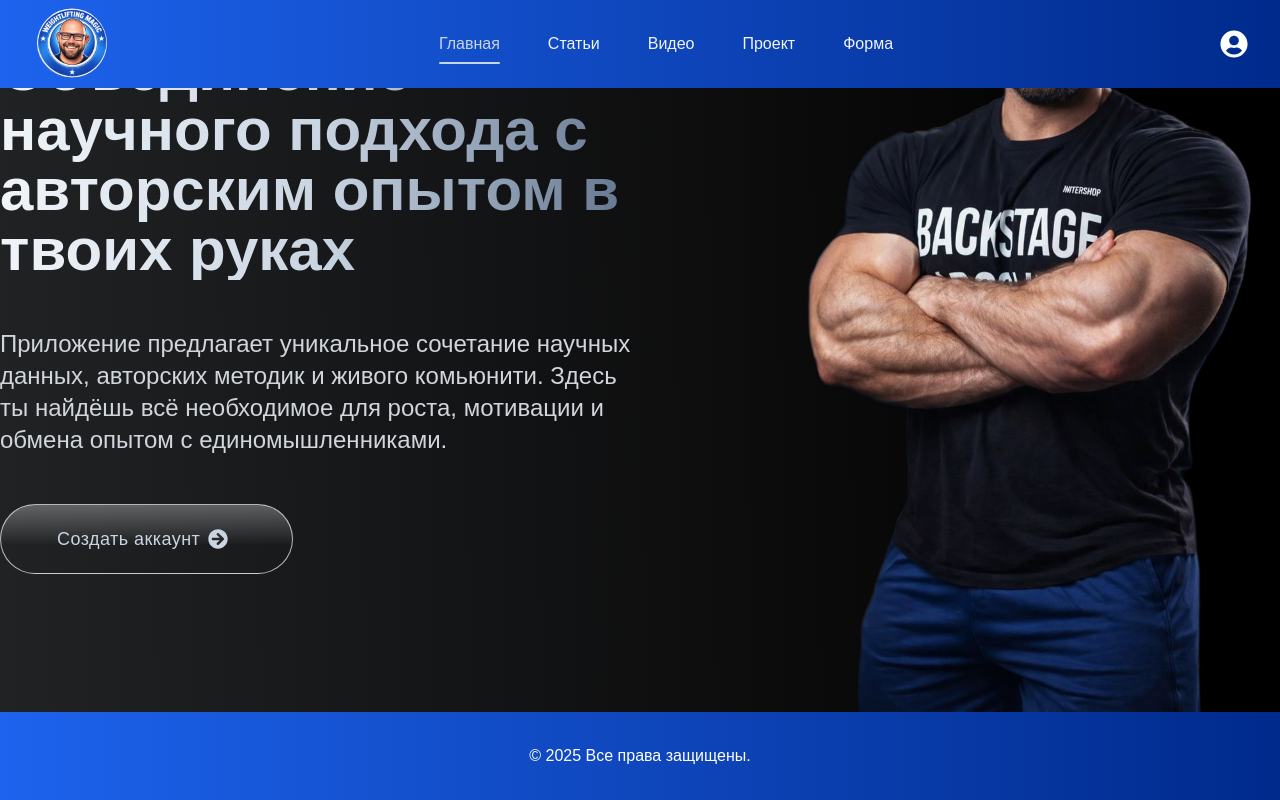
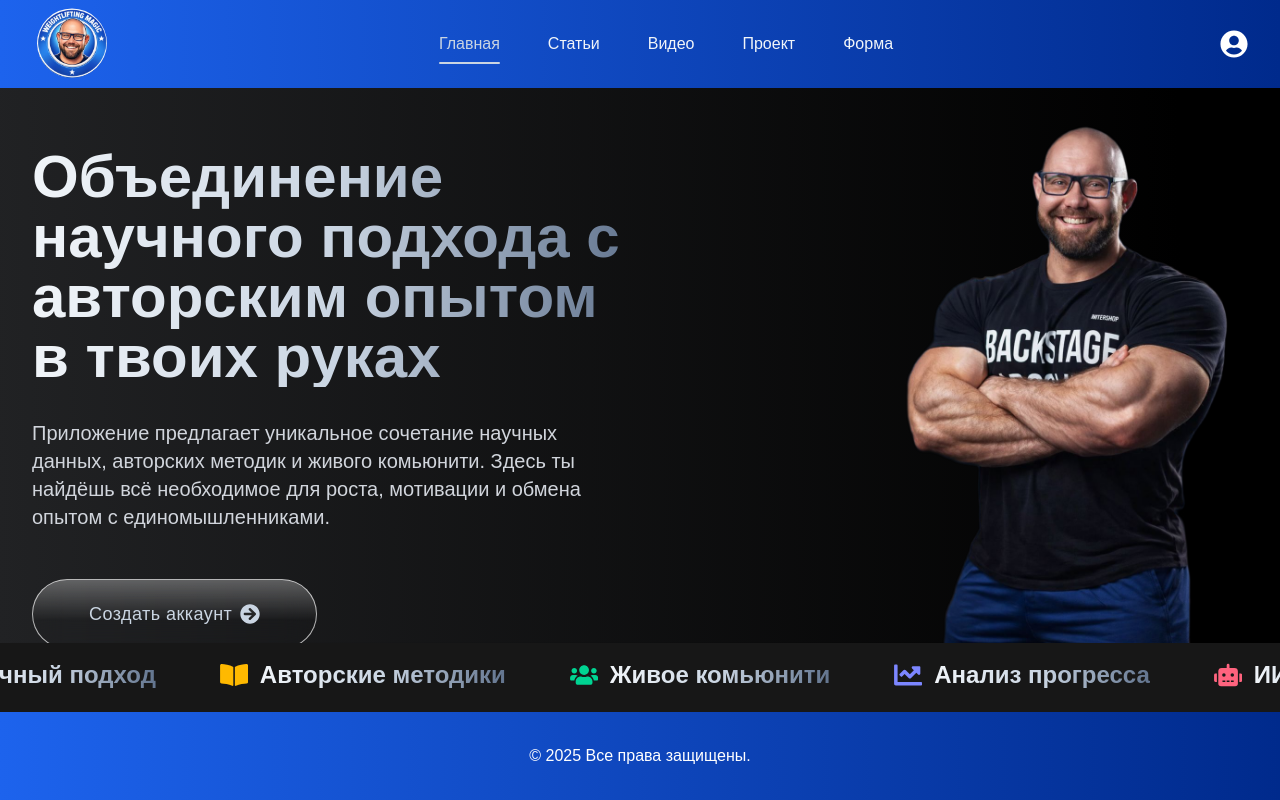
Before and after one commit to thermojam/weightlift-platform, a React (Vite) app in the folder frontend/: page / in a window 1280 px wide. Built offline with nearby package versions, Linux system fonts and the light colour scheme; no server answers.

Commit message:
advantages of the application

```diff
--- a/frontend/src/index.css
+++ b/frontend/src/index.css
@@ -54,3 +54,12 @@
         border: 1px solid rgba(255, 255, 255, 0.68);
     }
 }
+
+@keyframes marquee {
+    0% { transform: translateX(0); }
+    100% { transform: translateX(-50%); }
+}
+
+.animate-marquee {
+    animation: marquee 30s linear infinite;
+}
--- a/frontend/src/pages/Home.tsx
+++ b/frontend/src/pages/Home.tsx
@@ -1,42 +1,82 @@
 import React from 'react';
-import {Link} from 'react-router-dom';
-import {Button} from '@/shared/ui';
-import {FaArrowCircleRight} from "react-icons/fa";
+import { Link } from 'react-router-dom';
+import { Button, Marquee } from '@/shared/ui';
+import {
+    FaArrowCircleRight,
+    FaBrain,
+    FaUsers,
+    FaChartLine,
+    FaRobot,
+    FaBookOpen,
+    FaRunning
+} from "react-icons/fa";
 import mainImage from '@/assets/images/coach.png';
 
 export const Home: React.FC = () => {
+    const marqueeItems = [
+        { text: "Научный подход", icon: <FaBrain />, color: "text-cyan-400" },
+        { text: "Авторские методики", icon: <FaBookOpen />, color: "text-amber-400" },
+        { text: "Живое комьюнити", icon: <FaUsers />, color: "text-emerald-400" },
+        { text: "Анализ прогресса", icon: <FaChartLine />, color: "text-indigo-400" },
+        { text: "ИИ-Ассистент", icon: <FaRobot />, color: "text-rose-400" },
+        { text: "Рост и мотивация", icon: <FaRunning />, color: "text-orange-400" },
+    ];
+
     return (
-        <div className="container mx-auto px-4 sm:px-6 lg:px-0 h-full flex">
-            <div className="w-full flex items-end">
-                <div className="grid grid-cols-1 md:grid-cols-2 w-full">
-                    <div className="text-center md:text-left self-center">
-                        <h1 className="text-4xl lg:text-6xl font-bold bg-gradient-to-r from-slate-100 via-slate-300 to-slate-500 bg-clip-text text-transparent">
+        <div className="h-full w-full flex flex-col">
+
+            <div className="flex-grow overflow-y-auto hide-scrollbar">
+                <div className="container mx-auto px-4 sm:px-6 lg:px-8 h-full mt-8"> {/* Added h-full */}
+                    <div className="relative h-full">
+
+                        <div className="h-full grid grid-cols-1 md:grid-cols-2 items-center">
+
+                            <div className="md:h-full flex flex-col justify-center text-center md:text-left py-8 md:py-0 z-10">
+                                <h1 className="text-4xl sm:text-5xl lg:text-6xl font-bold bg-gradient-to-r from-slate-100 via-slate-300 to-slate-500 bg-clip-text text-transparent">
                                     Объединение научного подхода с авторским опытом в твоих руках
                                 </h1>
-                        <p className="text-2xl text-gray-300 my-12">
-                            Приложение предлагает уникальное сочетание научных данных, авторских методик и живого
-                            комьюнити.
-                            Здесь ты найдёшь всё необходимое для роста, мотивации и обмена опытом с единомышленниками.
+                                <p className="text-lg sm:text-xl text-gray-300 my-6 md:my-8 max-w-xl mx-auto md:mx-0">
+                                    Приложение предлагает уникальное сочетание научных данных, авторских методик и живого комьюнити. Здесь ты найдёшь всё необходимое для роста, мотивации и обмена опытом с единомышленниками.
                                 </p>
-                        <Link to="/auth">
-                            <div className="relative group inline-block">
-                                <Button variant="secondary" size="lg">
+                                <Link to="/auth" className="self-center md:self-start">
+                                    <div className="relative group inline-block mt-4">
+                                        <Button
+                                            variant="secondary"
+                                            size="lg"
+                                            className="bg-white/5 border border-white/20 backdrop-blur-lg hover:bg-white/10 transition-colors"
+                                        >
                                             Создать аккаунт
-                                    <FaArrowCircleRight size={20}
-                                                        className="mx-2 group-hover:translate-x-1 transition-transform"/>
+                                            <FaArrowCircleRight size={20} className="ml-2 group-hover:translate-x-1 transition-transform"/>
                                         </Button>
                                     </div>
                                 </Link>
                             </div>
-                    <div className="flex justify-center md:justify-end items-end">
+
+                            <div className="md:hidden flex justify-center items-end">
                                 <img
                                     src={mainImage}
                                     alt="Coach"
-                            className="w-full h-[810px] max-w-md lg:max-w-lg xl:max-w-lg self-end rounded-lg"
+                                    className="max-w-xs sm:max-w-sm object-contain mt-8"
                                 />
                             </div>
                         </div>
+
+                        <div className="hidden md:flex justify-end items-end absolute bottom-0 right-0 h-full w-1/2 pointer-events-none">
+                            <img
+                                src={mainImage}
+                                alt="Coach"
+                                className="h-full w-auto object-contain"
+                            />
                         </div>
+
+                    </div>
+                </div>
+            </div>
+
+            <div className="flex-shrink-0">
+                <Marquee items={marqueeItems} />
+            </div>
+
         </div>
     );
 };
--- /dev/null
+++ b/frontend/src/shared/ui/Marquee.tsx
@@ -0,0 +1,32 @@
+import React from 'react';
+
+interface MarqueeItem {
+    text: string;
+    icon: React.ReactElement<any>;
+    color: string;
+}
+
+interface MarqueeProps {
+    items: MarqueeItem[];
+}
+
+export const Marquee: React.FC<MarqueeProps> = ({ items }) => {
+    const marqueeItems = [...items, ...items];
+
+    return (
+        <div className="w-full overflow-hidden bg-neutral-900 py-3 md:py-4 shadow-lg">
+            <div className="whitespace-nowrap animate-marquee">
+                {marqueeItems.map((item, index) => (
+                    <div key={index} className="inline-flex items-center mx-6 md:mx-8">
+                        {React.cloneElement(item.icon, {
+                            className: `mr-3 w-6 h-6 md:w-7 md:h-7 ${item.color}`
+                        })}
+                        <span className="text-xl md:text-2xl font-semibold bg-gradient-to-r from-slate-100 via-slate-300 to-slate-500 bg-clip-text text-transparent">
+                            {item.text}
+                        </span>
+                    </div>
+                ))}
+            </div>
+        </div>
+    );
+};
--- a/frontend/src/shared/ui/index.ts
+++ b/frontend/src/shared/ui/index.ts
@@ -4,3 +4,4 @@ export * from './Textarea';
 export * from './Loader';
 export * from './Modal';
 export * from './Toast';
+export * from './Marquee';
--- a/frontend/src/widgets/MobileMenu.tsx
+++ b/frontend/src/widgets/MobileMenu.tsx
@@ -15,7 +15,7 @@ interface MobileMenuProps {
 export const MobileMenu: React.FC<MobileMenuProps> = ({ isOpen, onClose, user }) => {
     const navigate = useNavigate();
     const navLinkClasses = ({isActive}: { isActive: boolean }) =>
-        `relative text-slate-100 text-4xl font-bold py-4 text-center block transition-colors duration-300 hover:text-slate-300 group ` +
+        `relative text-slate-100 text-4xl font-bold py-4 text-center inline-block transition-colors duration-300 hover:text-slate-300 group ` +
         `after:content-[''] after:absolute after:bottom-0 after:left-0 after:w-full after:h-0.5 after:bg-slate-300 after:rounded-full after:transition-transform after:duration-300 ` +
         (isActive ? 'text-slate-300 after:scale-x-100' : 'after:scale-x-0 group-hover:after:scale-x-100');
 
@@ -38,8 +38,8 @@ export const MobileMenu: React.FC<MobileMenuProps> = ({ isOpen, onClose, user })
                         onClick={(e) => e.stopPropagation()}
                     >
                         <div className="absolute top-0 left-4">
-                            <NavLink to="/" onClick={onClose} >
-                                <img src={Logo} alt="Logo" className="h-24 w-auto" />
+                            <NavLink to="/" onClick={onClose}>
+                                <img src={Logo} alt="Logo" className="h-20 w-auto" />
                             </NavLink>
                         </div>
 
@@ -50,7 +50,7 @@ export const MobileMenu: React.FC<MobileMenuProps> = ({ isOpen, onClose, user })
                         </div>
 
                         <nav className="flex flex-col gap-8 text-center w-full px-4">
-                            <div className="flex flex-col gap-4">
+                            <div className="flex flex-col items-center gap-4"> {/* Centering the links */}
                                 <NavLink to="/" className={navLinkClasses} onClick={onClose}>Главная</NavLink>
                                 <NavLink to="/posts" className={navLinkClasses} onClick={onClose}>Статьи</NavLink>
                                 <NavLink to="/videos" className={navLinkClasses} onClick={onClose}>Видео</NavLink>
```
Lines whose indentation alone changed are shown as unchanged.
